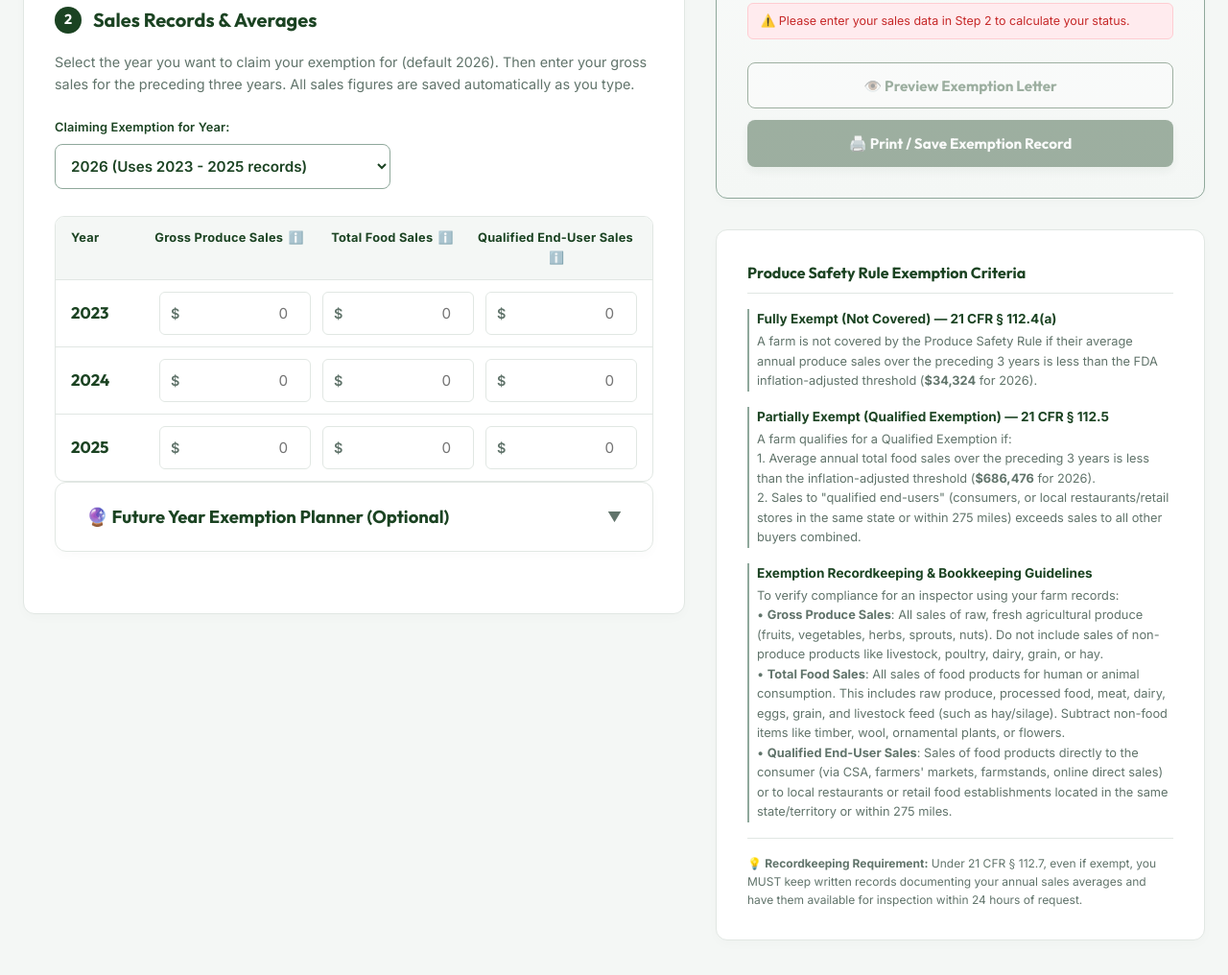
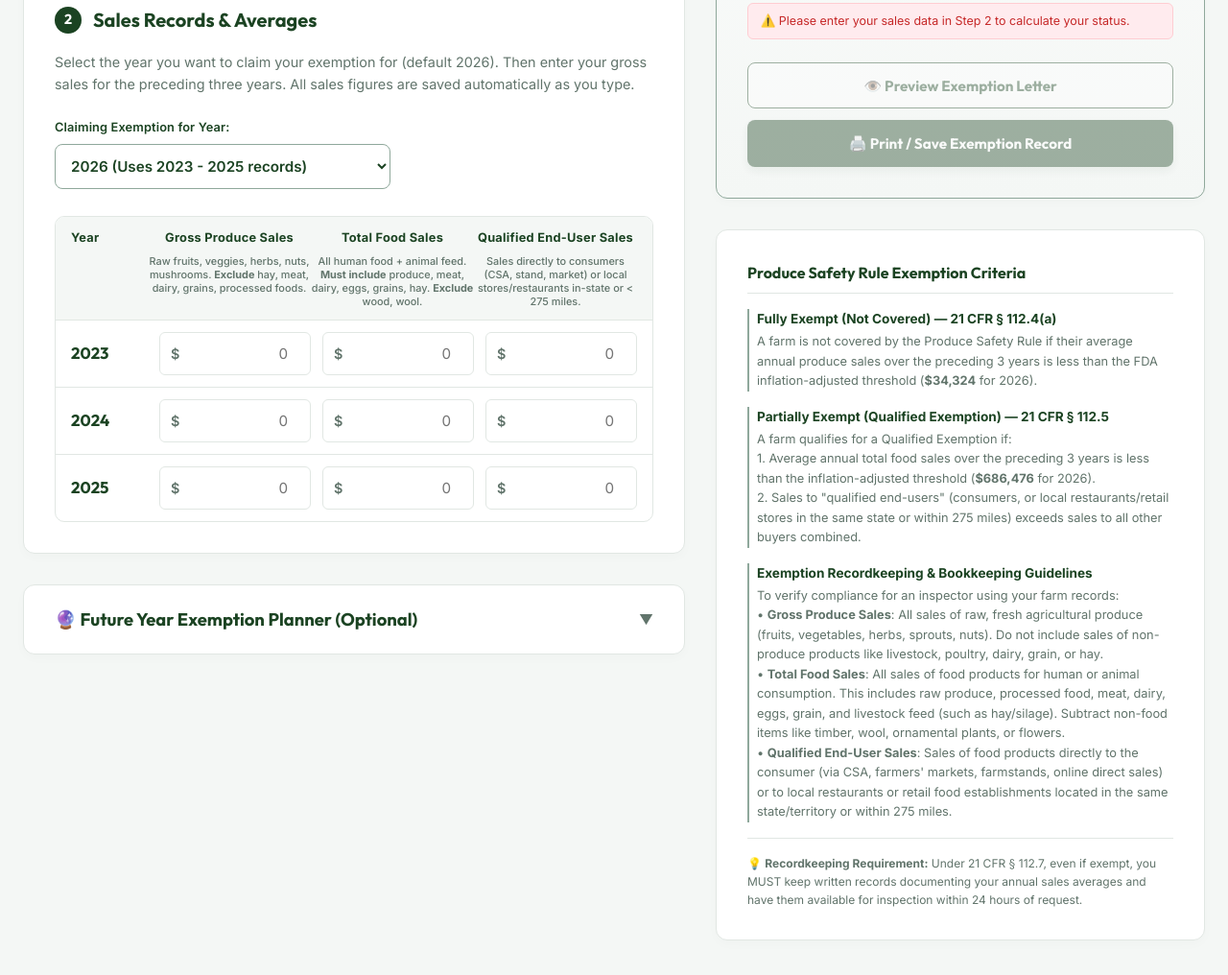
Before and after one commit to PracticalFarmTools/fsma-calculator-2026, a plain HTML site: page fsma-exemption-calculator/index.html in a window 1280 px wide. Shown: the part 726-1742 px from the top of the page at 96% size. Drawn offline with Linux system fonts and the light colour scheme.

Commit message:
docs: simplify sales input definitions and subtexts for produce, total food, and qualified end-users

```diff
--- a/fsma-exemption-calculator/index.html
+++ b/fsma-exemption-calculator/index.html
@@ -149,9 +149,18 @@
             <div class="sales-input-container">
               <div class="sales-header-row">
                 <div class="sales-col-year">Year</div>
-                <div class="sales-col-field">Gross Produce Sales <span class="help-tooltip" title="Gross sales of fresh produce (fruits, vegetables, herbs, tree nuts, peanuts, mushrooms, sprouts). Exclude cut flowers, ornamentals, or processed/packaged foods.">ℹ️</span></div>
-                <div class="sales-col-field">Total Food Sales <span class="help-tooltip" title="Gross sales of human food & animal feed (produce, dairy, meat, feed grains, hay, honey, maple syrup, processed foods). Exclude wood, wool, or flowers.">ℹ️</span></div>
-                <div class="sales-col-field">Qualified End-User Sales <span class="help-tooltip" title="Gross food sales directly to consumers (CSA, markets, farm stand) or local restaurants/retailers in-state or within 275 miles. Exclude sales to distributors, packers, or cooperatives.">ℹ️</span></div>
+                <div class="sales-col-field">
+                  Gross Produce Sales
+                  <span class="col-subtext">Raw fruits, veggies, herbs, nuts, mushrooms. <strong>Exclude</strong> hay, meat, dairy, grains, processed foods.</span>
+                </div>
+                <div class="sales-col-field">
+                  Total Food Sales
+                  <span class="col-subtext">All human food + animal feed. <strong>Must include</strong> produce, meat, dairy, eggs, grains, hay. <strong>Exclude</strong> wood, wool.</span>
+                </div>
+                <div class="sales-col-field">
+                  Qualified End-User Sales
+                  <span class="col-subtext">Sales directly to consumers (CSA, stand, market) or local stores/restaurants in-state or &lt; 275 miles.</span>
+                </div>
               </div>
 
               <!-- Dynamic Rows inserted by JS based on selected year -->
@@ -162,7 +171,7 @@
 
                   <div class="sales-input-group">
                     <label class="mobile-only-label" for="produce-sales-0">Gross Produce Sales</label>
-                    <p class="mobile-help-text">Gross sales of raw fruits, vegetables, herbs, tree nuts, mushrooms, sprouts. Exclude value-added items, flowers, or feed.</p>
+                    <p class="mobile-help-text">Raw fruits, veggies, herbs, nuts, mushrooms. <strong>Exclude</strong> hay, meat, dairy, grains, processed foods.</p>
                     <div class="input-wrapper-prefix">
                       <span class="currency-prefix">$</span>
                       <input type="number" class="sales-input produce-sales" id="produce-sales-0" min="0" placeholder="0">
@@ -171,7 +180,7 @@
 
                   <div class="sales-input-group">
                     <label class="mobile-only-label" for="food-sales-0">Total Food Sales</label>
-                    <p class="mobile-help-text">Gross sales of all food for human/animal consumption (dairy, meat, honey, feed grains, hay). Exclude wool, timber, or flowers.</p>
+                    <p class="mobile-help-text">All human food + animal feed. <strong>Must include</strong> produce, meat, dairy, eggs, grains, hay. <strong>Exclude</strong> wood, wool.</p>
                     <div class="input-wrapper-prefix">
                       <span class="currency-prefix">$</span>
                       <input type="number" class="sales-input total-food-sales" id="food-sales-0" min="0" placeholder="0">
@@ -180,7 +189,7 @@
 
                   <div class="sales-input-group">
                     <label class="mobile-only-label" for="local-sales-0">Qualified End-User Sales</label>
-                    <p class="mobile-help-text">Gross food sales directly to consumers (CSA, market) or local stores/restaurants in-state or within 275 miles. Exclude distributors.</p>
+                    <p class="mobile-help-text">Sales directly to consumers (CSA, stand, market) or local stores/restaurants in-state or within 275 miles.</p>
                     <div class="input-wrapper-prefix">
                       <span class="currency-prefix">$</span>
                       <input type="number" class="sales-input local-food-sales" id="local-sales-0" min="0" placeholder="0">
@@ -194,7 +203,7 @@
 
                   <div class="sales-input-group">
                     <label class="mobile-only-label" for="produce-sales-1">Gross Produce Sales</label>
-                    <p class="mobile-help-text">Gross sales of raw fruits, vegetables, herbs, tree nuts, mushrooms, sprouts. Exclude value-added items, flowers, or feed.</p>
+                    <p class="mobile-help-text">Raw fruits, veggies, herbs, nuts, mushrooms. <strong>Exclude</strong> hay, meat, dairy, grains, processed foods.</p>
                     <div class="input-wrapper-prefix">
                       <span class="currency-prefix">$</span>
                       <input type="number" class="sales-input produce-sales" id="produce-sales-1" min="0" placeholder="0">
@@ -203,7 +212,7 @@
 
                   <div class="sales-input-group">
                     <label class="mobile-only-label" for="food-sales-1">Total Food Sales</label>
-                    <p class="mobile-help-text">Gross sales of all food for human/animal consumption (dairy, meat, honey, feed grains, hay). Exclude wool, timber, or flowers.</p>
+                    <p class="mobile-help-text">All human food + animal feed. <strong>Must include</strong> produce, meat, dairy, eggs, grains, hay. <strong>Exclude</strong> wood, wool.</p>
                     <div class="input-wrapper-prefix">
                       <span class="currency-prefix">$</span>
                       <input type="number" class="sales-input total-food-sales" id="food-sales-1" min="0" placeholder="0">
@@ -212,7 +221,7 @@
 
                   <div class="sales-input-group">
                     <label class="mobile-only-label" for="local-sales-1">Qualified End-User Sales</label>
-                    <p class="mobile-help-text">Gross food sales directly to consumers (CSA, market) or local stores/restaurants in-state or within 275 miles. Exclude distributors.</p>
+                    <p class="mobile-help-text">Sales directly to consumers (CSA, stand, market) or local stores/restaurants in-state or within 275 miles.</p>
                     <div class="input-wrapper-prefix">
                       <span class="currency-prefix">$</span>
                       <input type="number" class="sales-input local-food-sales" id="local-sales-1" min="0" placeholder="0">
@@ -226,7 +235,7 @@
 
                   <div class="sales-input-group">
                     <label class="mobile-only-label" for="produce-sales-2">Gross Produce Sales</label>
-                    <p class="mobile-help-text">Gross sales of raw fruits, vegetables, herbs, tree nuts, mushrooms, sprouts. Exclude value-added items, flowers, or feed.</p>
+                    <p class="mobile-help-text">Raw fruits, veggies, herbs, nuts, mushrooms. <strong>Exclude</strong> hay, meat, dairy, grains, processed foods.</p>
                     <div class="input-wrapper-prefix">
                       <span class="currency-prefix">$</span>
                       <input type="number" class="sales-input produce-sales" id="produce-sales-2" min="0" placeholder="0">
@@ -235,7 +244,7 @@
 
                   <div class="sales-input-group">
                     <label class="mobile-only-label" for="food-sales-2">Total Food Sales</label>
-                    <p class="mobile-help-text">Gross sales of all food for human/animal consumption (dairy, meat, honey, feed grains, hay). Exclude wool, timber, or flowers.</p>
+                    <p class="mobile-help-text">All human food + animal feed. <strong>Must include</strong> produce, meat, dairy, eggs, grains, hay. <strong>Exclude</strong> wood, wool.</p>
                     <div class="input-wrapper-prefix">
                       <span class="currency-prefix">$</span>
                       <input type="number" class="sales-input total-food-sales" id="food-sales-2" min="0" placeholder="0">
@@ -244,13 +253,14 @@
 
                   <div class="sales-input-group">
                     <label class="mobile-only-label" for="local-sales-2">Qualified End-User Sales</label>
-                    <p class="mobile-help-text">Gross food sales directly to consumers (CSA, market) or local stores/restaurants in-state or within 275 miles. Exclude distributors.</p>
+                    <p class="mobile-help-text">Sales directly to consumers (CSA, stand, market) or local stores/restaurants in-state or within 275 miles.</p>
                     <div class="input-wrapper-prefix">
                       <span class="currency-prefix">$</span>
                       <input type="number" class="sales-input local-sales-2" id="local-sales-2" min="0" placeholder="0">
                     </div>
                   </div>
                 </div>
+              </div>
             </div>
           </div>
 
--- a/fsma-exemption-calculator/styles.css
+++ b/fsma-exemption-calculator/styles.css
@@ -267,6 +267,18 @@ body {
   color: var(--primary-green);
   text-align: center;
   letter-spacing: 0.02em;
+  align-items: start;
+}
+
+.col-subtext {
+  display: block;
+  font-weight: 500;
+  font-size: 0.68rem;
+  color: var(--text-muted);
+  line-height: 1.3;
+  margin-top: 0.35rem;
+  text-transform: none;
+  letter-spacing: 0;
 }
 
 .sales-col-year {
```
